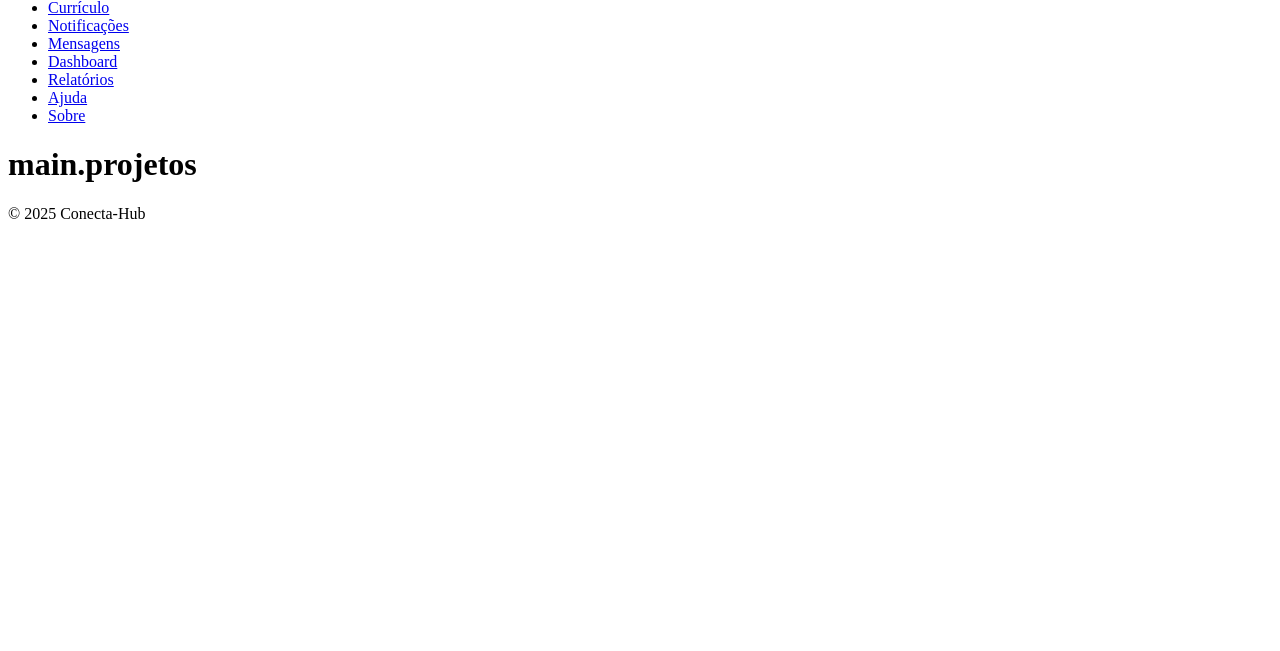
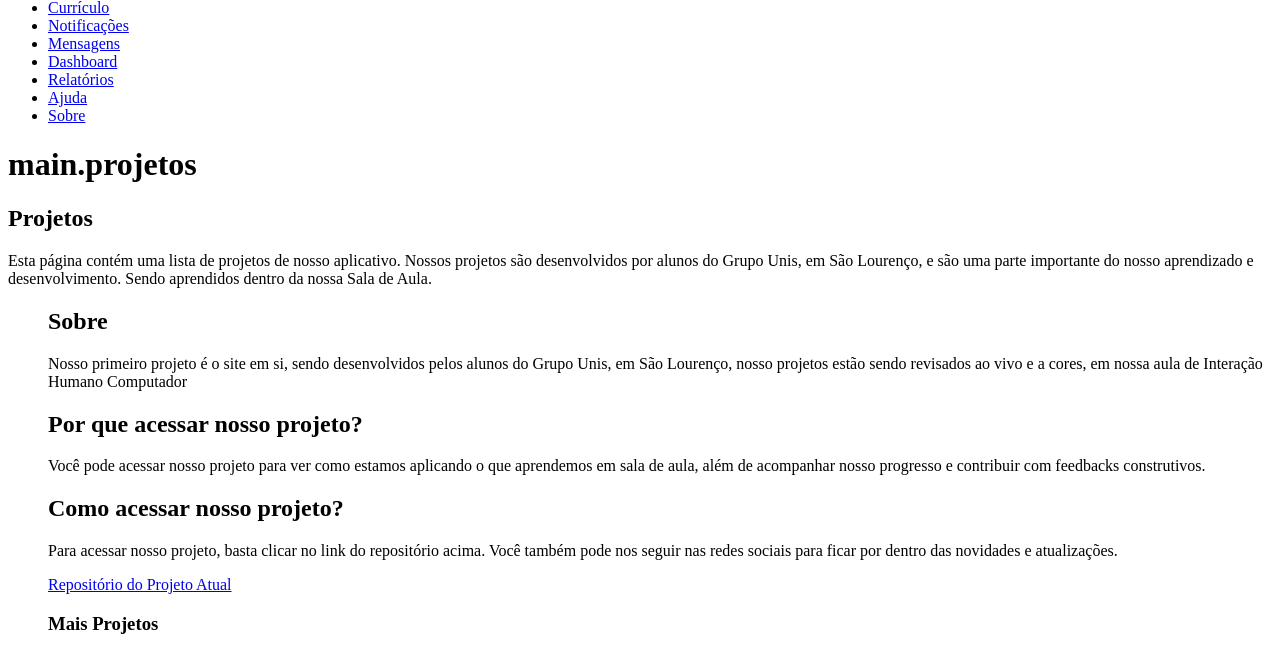
Before and after one commit to robsonkerner/ajuda-ai-app, a Flask app: page /projetos in a window 1280 px wide. Shown: the part 197-848 px from the top of the page. Before the commit the page ends 416 px from the top, so only its background shows below. Run offline with Flask 3, Linux system fonts and the light colour scheme.

Commit message:
projetos.html

```diff
--- a/app/templates/projetos.html
+++ b/app/templates/projetos.html
@@ -4,5 +4,28 @@
 
 {% block content %}
 <h1>{{ request.endpoint }}</h1>
-<!-- Conteúdo da página aqui -->
+<h2>Projetos</h2>
+    <p>Esta página contém uma lista de projetos de nosso aplicativo.
+        Nossos projetos são desenvolvidos por alunos do Grupo Unis, em São Lourenço, e são uma parte importante do nosso aprendizado e desenvolvimento. Sendo aprendidos dentro da nossa Sala de Aula.
+    </p>
+
+    <ul>
+        <h2>Sobre</h2>
+        <p>Nosso primeiro projeto é o site em si, sendo desenvolvidos pelos alunos do Grupo Unis, em São Lourenço, nosso projetos estão sendo revisados ao vivo e a cores, em nossa aula de Interação Humano Computador</p>
+
+        <h2>Por que acessar nosso projeto?</h2>
+        <p>Você pode acessar nosso projeto para ver como estamos aplicando o que aprendemos em sala de aula, além de acompanhar nosso progresso e contribuir com feedbacks construtivos.</p>
+
+        <h2>Como acessar nosso projeto?</h2>
+        <p>Para acessar nosso projeto, basta clicar no link do repositório acima. Você também pode nos seguir nas redes sociais para ficar por dentro das novidades e atualizações.</p>
+        <a href="https://github.com/robsonkerner/ajuda-ai-app" target="_blank">Repositório do Projeto Atual</a>
+        </a>
+
+    <h3>Mais Projetos</h3>
+        <ul>
+            <!DOCTYPE html>
+<div class="box"></div>
+    <img src="https://cdn-images-3.listennotes.com/podcasts/projeto-aleat%C3%B3rio-projeto-aleat%C3%B3rio--H0mZivc17g-zEiuJw_2t1S.1400x1400.jpg" width="300" height="300">/>
+    <span>Projeto X</span>
+
 {% endblock %}
```
